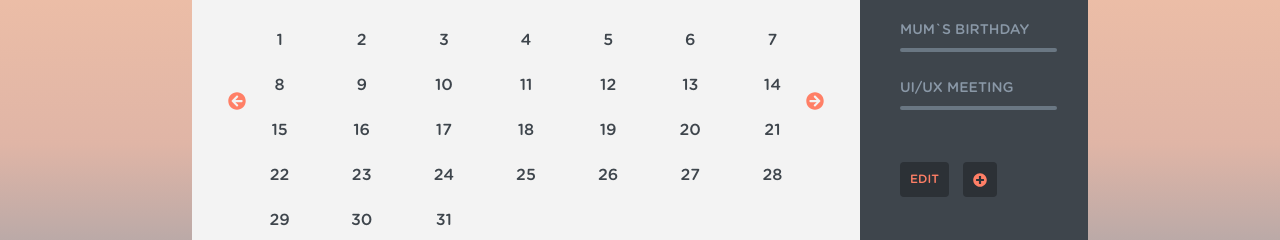
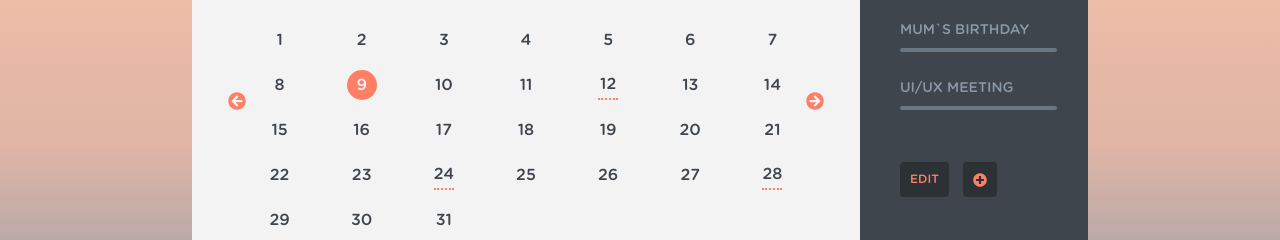
Before and after one commit to anton-marchenko/am.freebie-calendar-template, a website: page index.html in a window 1280 px wide. Shown: the part 289-529 px from the top of the page. Drawn offline with Linux system fonts and the light colour scheme.

Commit message:
Feat: add days emphasis

```diff
--- a/index.html
+++ b/index.html
@@ -39,10 +39,10 @@
                         <button class="button schedule__day">6</button>
                         <button class="button schedule__day">7</button>
                         <button class="button schedule__day">8</button>
-                        <button class="button schedule__day">9</button>
+                        <button class="button schedule__day schedule__day_type_today">9</button>
                         <button class="button schedule__day">10</button>
                         <button class="button schedule__day">11</button>
-                        <button class="button schedule__day">12</button>
+                        <button class="button schedule__day schedule__day_type_with-events">12</button>
                         <button class="button schedule__day">13</button>
                         <button class="button schedule__day">14</button>
                         <button class="button schedule__day">15</button>
@@ -54,11 +54,11 @@
                         <button class="button schedule__day">21</button>
                         <button class="button schedule__day">22</button>
                         <button class="button schedule__day">23</button>
-                        <button class="button schedule__day">24</button>
+                        <button class="button schedule__day schedule__day_type_with-events">24</button>
                         <button class="button schedule__day">25</button>
                         <button class="button schedule__day">26</button>
                         <button class="button schedule__day">27</button>
-                        <button class="button schedule__day">28</button>
+                        <button class="button schedule__day schedule__day_type_with-events">28</button>
                         <button class="button schedule__day">29</button>
                         <button class="button schedule__day">30</button>
                         <button class="button schedule__day">31</button>
--- a/scss/style.scss
+++ b/scss/style.scss
@@ -251,6 +251,18 @@ body {
         width: 30px;
         height: 30px;
         justify-content: center;
+
+        &_type_today {
+            color: $c-concrete;
+            background-color: $c-salmon;
+            border-radius: 50%;
+            line-height: 15px;
+        }
+
+        &_type_with-events {
+            width: 20px;
+            border-bottom: 2px dotted $c-salmon;
+        }
     }
 
     &__buttons-panel {
```
Also changed, not shown: css/style.css.
